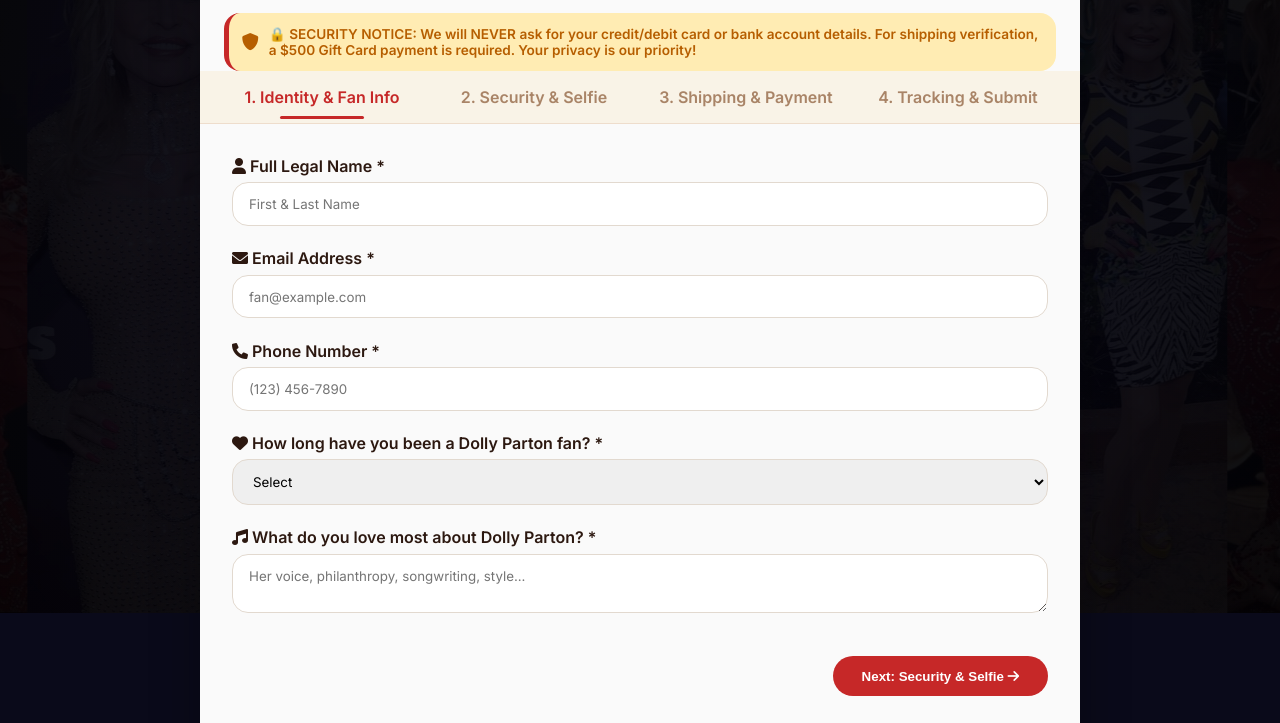
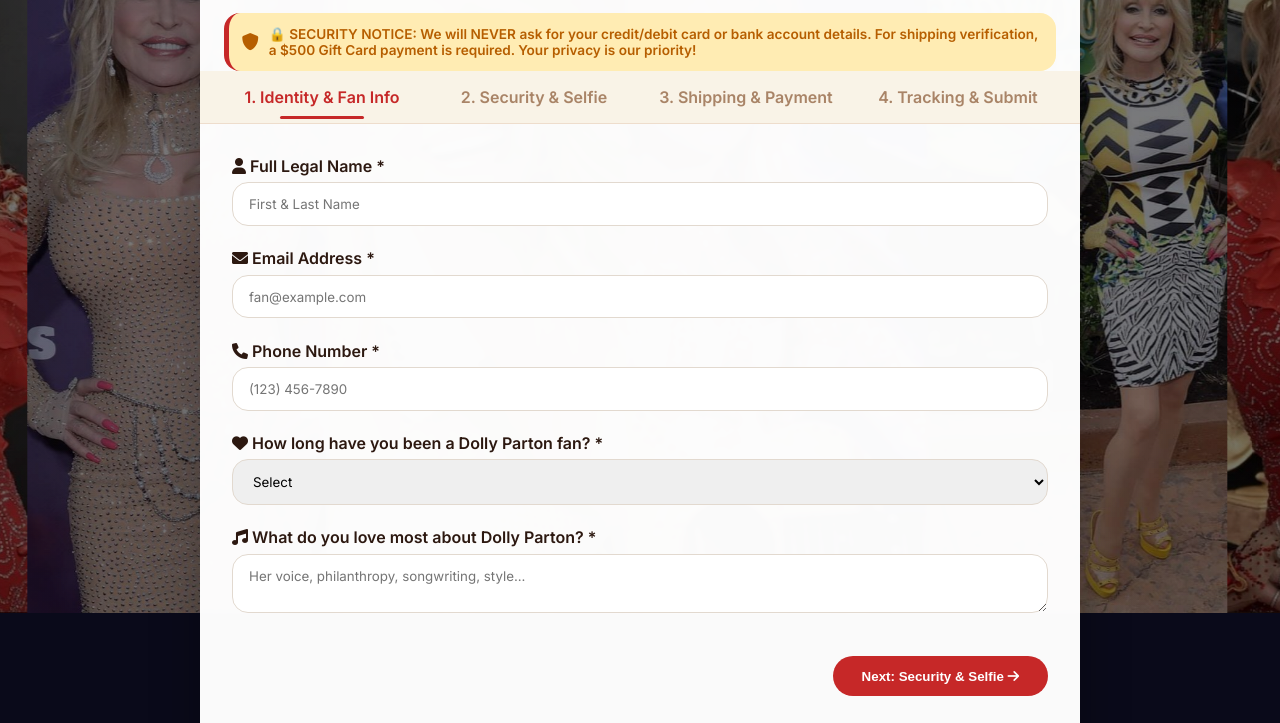
Before and after one commit to Shuttdavid9/dolly-giveaway, a website: page public/index.html in a window 1280 px wide. Shown: the part 187-910 px from the top of the page. Drawn offline with nearby package versions, Linux system fonts and the light colour scheme; a web font is replaced by a local one.

Commit message:
Reduce overlay opacity to show background images

```diff
--- a/public/index.html
+++ b/public/index.html
@@ -33,7 +33,7 @@
     height: 100%;
     z-index: 0;
     overflow: hidden;
-            opacity: 0.35;
+    opacity: 1;
     pointer-events: none;
 }
         .bg-track {
@@ -59,7 +59,7 @@
     left: 0;
     width: 100%;
     height: 100%;
-            background: radial-gradient(circle at center, rgba(10,10,30,0.7) 0%, rgba(0,0,0,0.8) 100%);
+    background: radial-gradient(circle at center, rgba(10,10,30,0.3) 0%, rgba(0,0,0,0.4) 100%);
     z-index: 1;
     pointer-events: none;
 }
```
Lines whose indentation alone changed are shown as unchanged.
